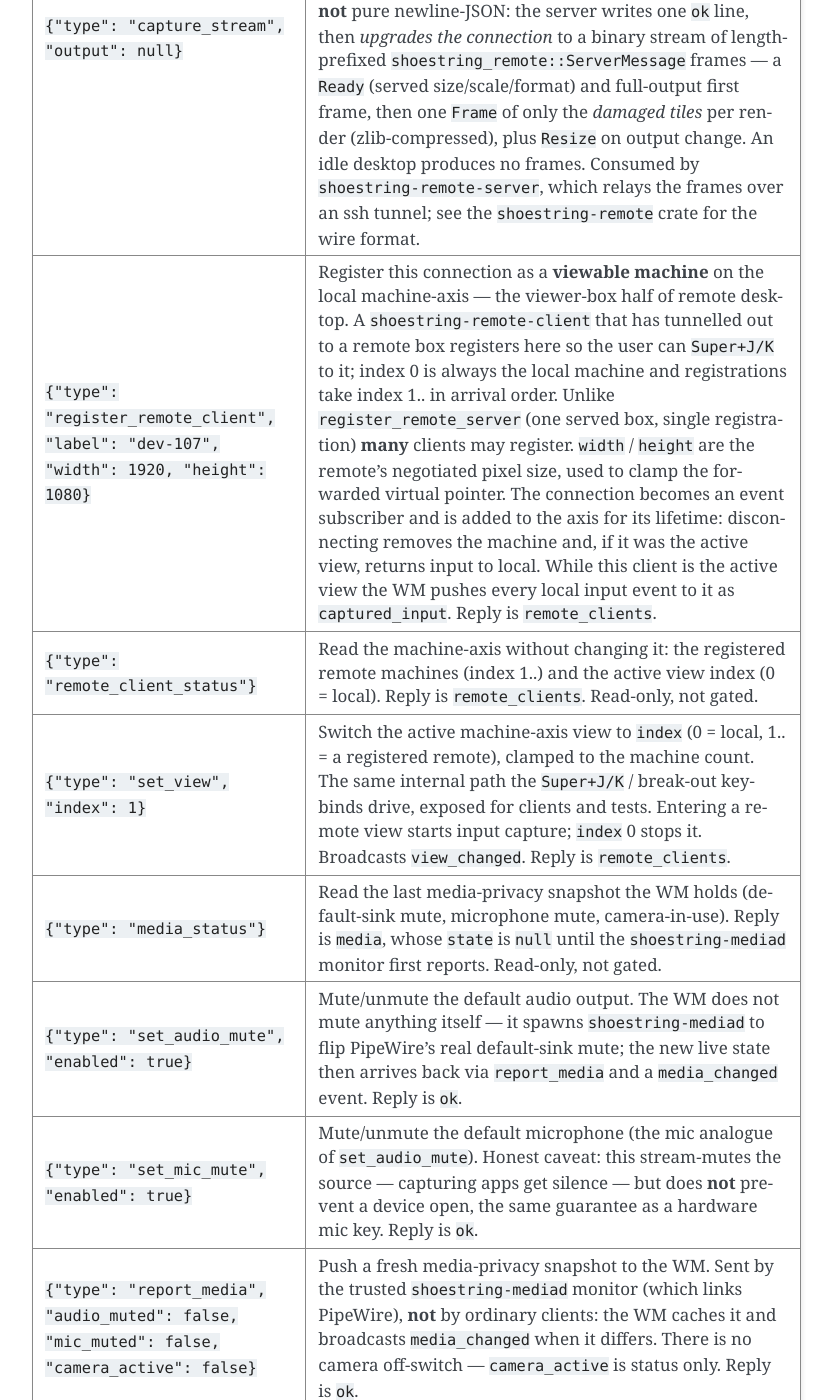
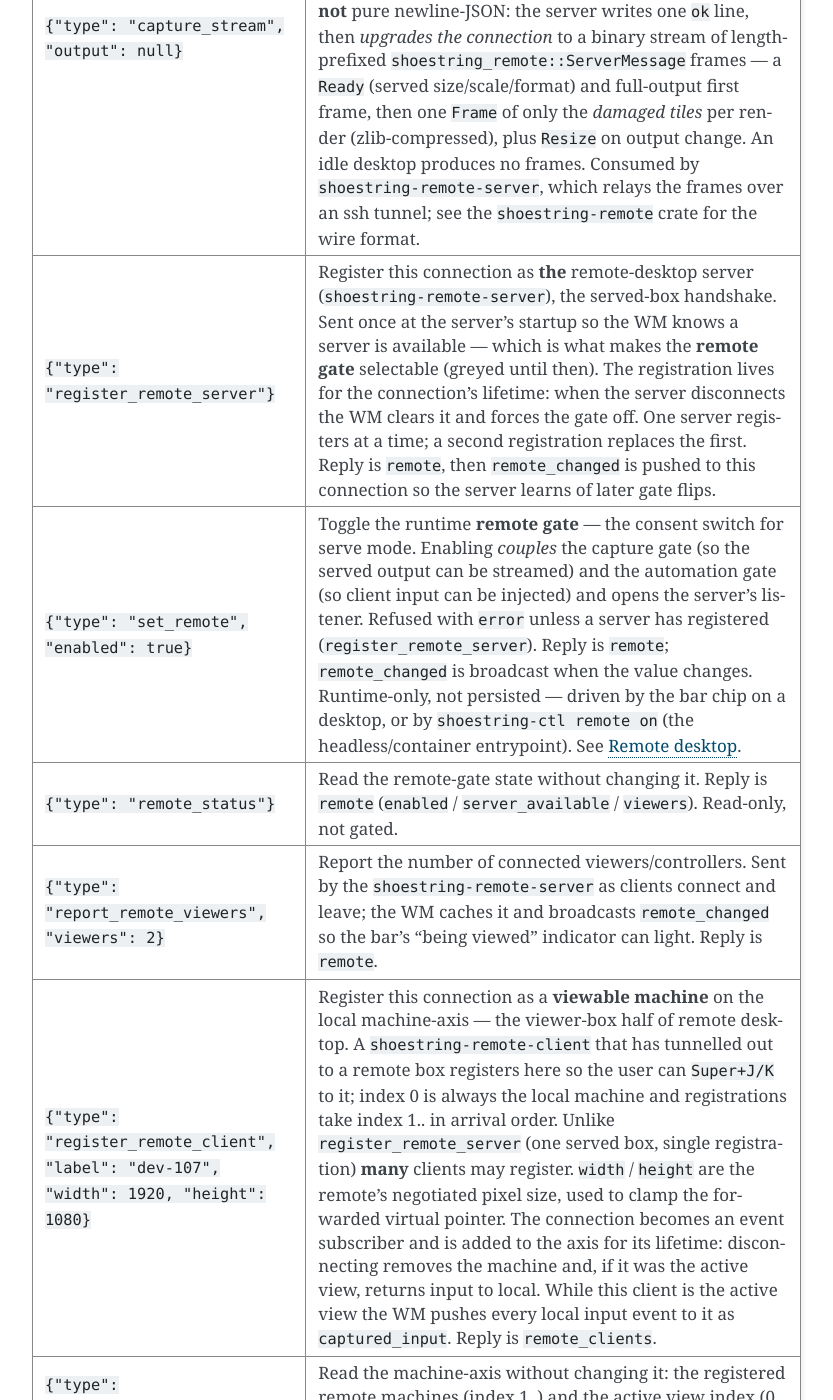
Before and after one commit to szarta/shoestring-wm, a Sphinx documentation site: the page built from docs/ipc.rst, in a window 1280 px wide and 1400 px high, scrolled down 9127 px. Shown: the whole window, without its empty margins (388-1221 px from the left). Built offline with Sphinx 7.4.7, drawn with Linux system fonts in a browser that asks for light colours; some of the changed text lies outside the part shown.

Commit message:
docs: fold remote-desktop design notes into RST; drop REMOTE-DESKTOP.md (task 171)
The serve-mode stack has landed (headless backend, damage-push capture,
remote gate, server/client, machine axis, clipboard), so the standalone
REMOTE-DESKTOP.md design note + the re-plan's locked decisions now belong
in the manual.

- New docs/remote.rst: the design reference — goals/non-goals, the locked
  decisions (native serve mode, headless-first, log-in-then-enable consent,
  native damage-push, raw KVM passthrough, explicit-config discovery, client
  runs shoestring-wm), the machine axis, the two-binary architecture +
  diagram, streaming design, input model, consent/security, clipboard, the
  three modes (serve shipped; mirror + graft planned), and the
  why-native-serve-mode prior-art comparison. Cross-links bindings/
  containers/running/ipc rather than duplicating them.
- ipc.rst: document the remote-gate surface that was missing —
  register_remote_server, set_remote, remote_status, report_remote_viewers
  requests, the `remote` response, and the remote_changed event (now reachable
  via `shoestring-ctl remote`, added in task 186).
- index toctree gains `remote`; containers/bindings cross-refs point at it.
- Delete REMOTE-DESKTOP.md (nothing references it).

sphinx -W clean.

Co-Authored-By: Claude Opus 4.8 (1M context) <noreply@anthropic.com>

```diff
--- a/docs/bindings.rst
+++ b/docs/bindings.rst
@@ -65,7 +65,7 @@ The vertical counterpart to the workspace keys: you are always at
 is the local machine; each ``shoestring-remote-client`` connected to a remote
 box is the next index. While a remote is the active view the WM captures **all**
 input and forwards it raw to that machine (its own keymap and keybinds apply) —
-only these keys stay local.
+only these keys stay local. See :doc:`remote` for the design behind this.
 
 =====================================  ========================================
 Binding                                Action
--- a/docs/containers.rst
+++ b/docs/containers.rst
@@ -2,7 +2,7 @@ Containers and compositor isolation
 ===================================
 
 The :doc:`headless backend <running>` plus :doc:`remote-desktop serve mode
-<bindings>` add up to something more than the sum of their parts: a complete,
+<remote>` add up to something more than the sum of their parts: a complete,
 self-contained desktop session — its own compositor, its own apps, its own
 clipboard and seat — that has **no** dependency on the host's display, login
 session, or input devices, and that is fully **observable and driveable over a
--- a/docs/index.rst
+++ b/docs/index.rst
@@ -23,6 +23,7 @@ This is the user guide. For source-level architecture notes see
    portals
    compatibility
    containers
+   remote
    ipc
 
 .. toctree::
--- a/docs/ipc.rst
+++ b/docs/ipc.rst
@@ -405,6 +405,34 @@ Each request is a JSON object with a ``type`` discriminator:
        desktop produces no frames. Consumed by ``shoestring-remote-server``,
        which relays the frames over an ssh tunnel; see the
        ``shoestring-remote`` crate for the wire format.
+   * - ``{"type": "register_remote_server"}``
+     - Register this connection as **the** remote-desktop server
+       (``shoestring-remote-server``), the served-box handshake. Sent once at
+       the server's startup so the WM knows a server is available — which is
+       what makes the **remote gate** selectable (greyed until then). The
+       registration lives for the connection's lifetime: when the server
+       disconnects the WM clears it and forces the gate off. One server
+       registers at a time; a second registration replaces the first. Reply is
+       ``remote``, then ``remote_changed`` is pushed to this connection so the
+       server learns of later gate flips.
+   * - ``{"type": "set_remote", "enabled": true}``
+     - Toggle the runtime **remote gate** — the consent switch for serve mode.
+       Enabling *couples* the capture gate (so the served output can be
+       streamed) and the automation gate (so client input can be injected) and
+       opens the server's listener. Refused with ``error`` unless a server has
+       registered (``register_remote_server``). Reply is ``remote``;
+       ``remote_changed`` is broadcast when the value changes. Runtime-only, not
+       persisted — driven by the bar chip on a desktop, or by
+       ``shoestring-ctl remote on`` (the headless/container entrypoint). See
+       :doc:`remote`.
+   * - ``{"type": "remote_status"}``
+     - Read the remote-gate state without changing it. Reply is ``remote``
+       (``enabled`` / ``server_available`` / ``viewers``). Read-only, not gated.
+   * - ``{"type": "report_remote_viewers", "viewers": 2}``
+     - Report the number of connected viewers/controllers. Sent by the
+       ``shoestring-remote-server`` as clients connect and leave; the WM caches
+       it and broadcasts ``remote_changed`` so the bar's "being viewed"
+       indicator can light. Reply is ``remote``.
    * - ``{"type": "register_remote_client", "label": "dev-107", "width": 1920, "height": 1080}``
      - Register this connection as a **viewable machine** on the local
        machine-axis — the viewer-box half of remote desktop. A
@@ -565,6 +593,15 @@ The server replies with a single JSON object tagged by ``type``:
     <bool>, "camera_active": <bool>}}``. Returned for ``media_status``.
     ``state`` is omitted (``null``) when no ``shoestring-mediad`` monitor
     has reported yet — distinct from "reported, all false".
+
+``remote``
+    ``{"type": "remote", "enabled": <bool>, "server_available": <bool>,
+    "viewers": <int>}``. The remote-gate snapshot, returned for
+    ``register_remote_server``, ``set_remote``, ``remote_status``, and
+    ``report_remote_viewers``. ``enabled`` is the gate; ``server_available`` is
+    whether a ``shoestring-remote-server`` has registered (the bar greys the
+    toggle until then); ``viewers`` is the connected-client count (the "being
+    viewed" chip lights when > 0).
 
 ``remote_clients``
     ``{"type": "remote_clients", "machines": [{"index": 1, "label":
@@ -919,6 +956,14 @@ Each event is tagged by ``type``.
     cast doesn't flood subscribers; a bar can light a "recording" dot and
     let it decay after the events stop.
 
+``remote_changed``
+    ``{"type": "remote_changed", "enabled": <bool>, "server_available":
+    <bool>, "viewers": <int>}``. Fired when the remote gate flips, a server
+    registers or drops, or the viewer count changes — same payload as the
+    ``remote`` response. The ``shoestring-remote-server`` watches it to open or
+    close its listener; a bar uses it for the remote toggle and the "being
+    viewed" chip. See :doc:`remote`.
+
 ``media_changed``
     ``{"type": "media_changed", "audio_muted": <bool>, "mic_muted":
     <bool>, "camera_active": <bool>}``. Fired when the media-privacy
```
Also changed, not shown: REMOTE-DESKTOP.md (deleted, +0 -229 lines), docs/remote.rst (added, +226 -0 lines).
